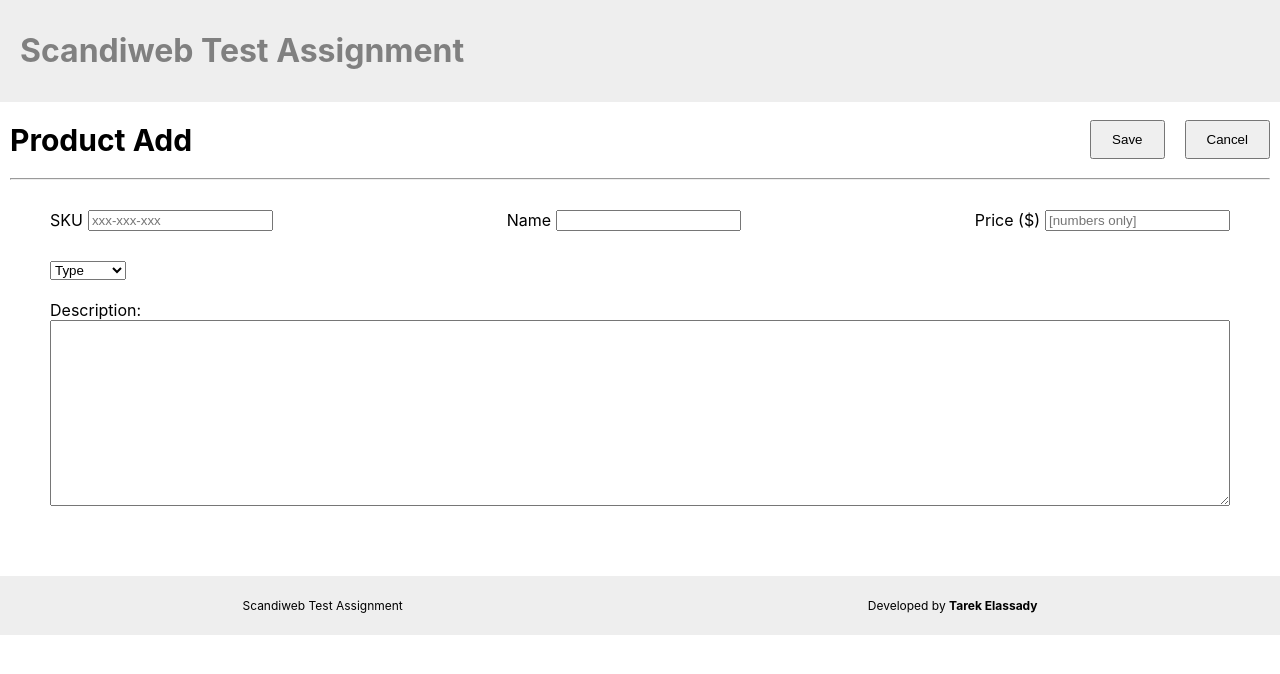
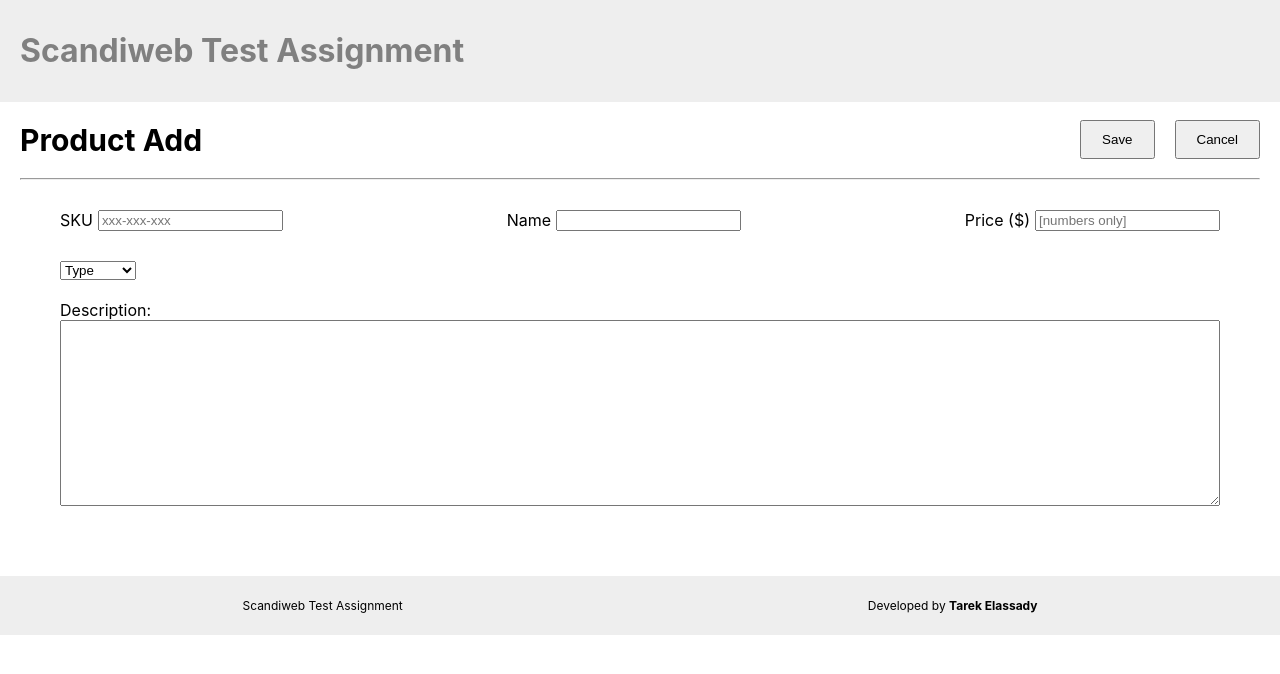
Before and after one commit to tarekelassady/Scandiweb-products-app-frontend, a React (Create React App) app: page /add-product in a window 1280 px wide. Shown: the top 674 px of the page. Built offline with nearby package versions, Linux system fonts and the light colour scheme; no server answers.

Commit message:
final to deploy

```diff
--- a/src/pages/add_product.scss
+++ b/src/pages/add_product.scss
@@ -1,5 +1,8 @@
 .product-add{
-    padding:0px 10px;
+    padding:0px 20px;
+    @media screen and (max-width: 490px){
+        padding:0px 10px;
+    }
 }
 .product-add-header{
     display:flex;
```
